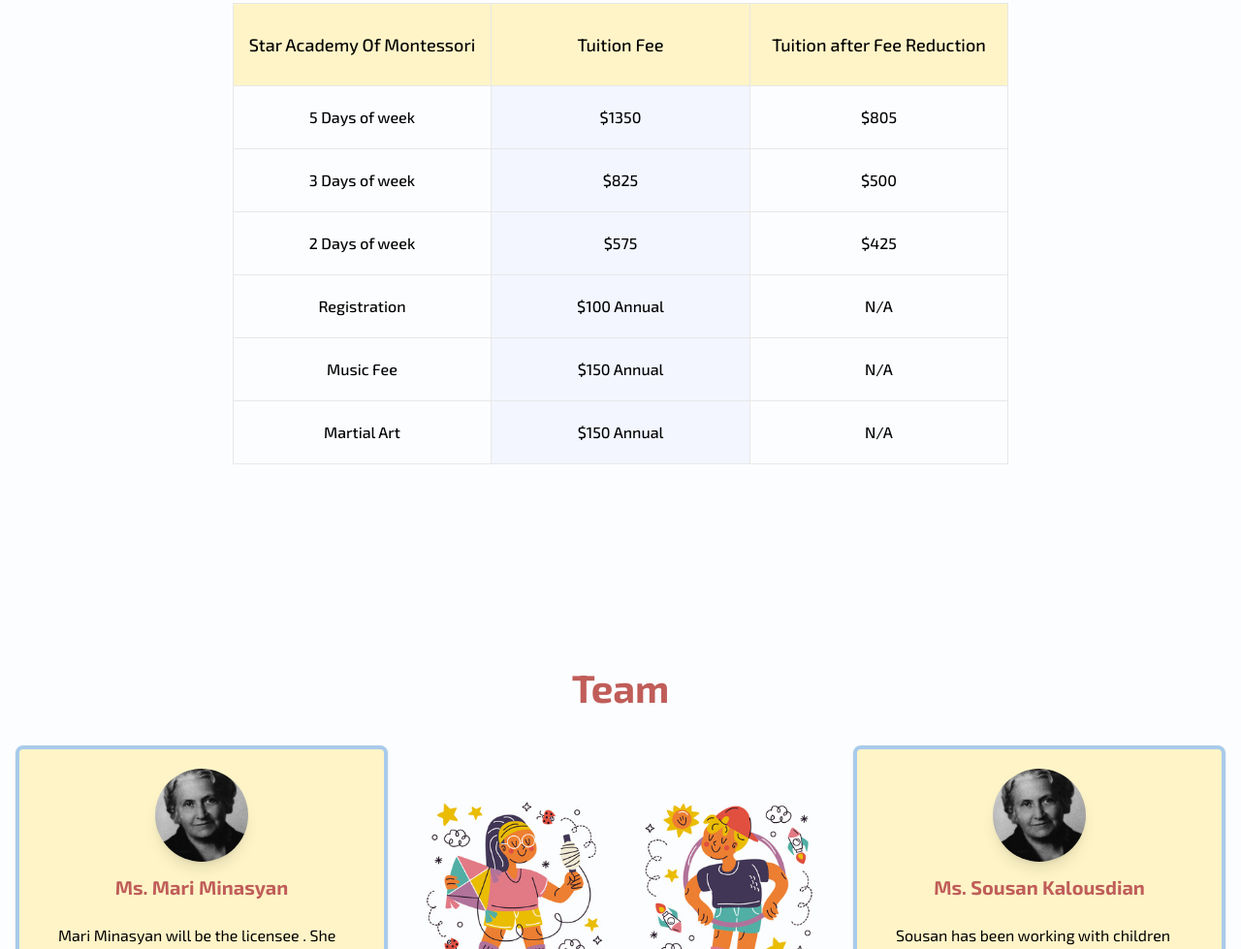
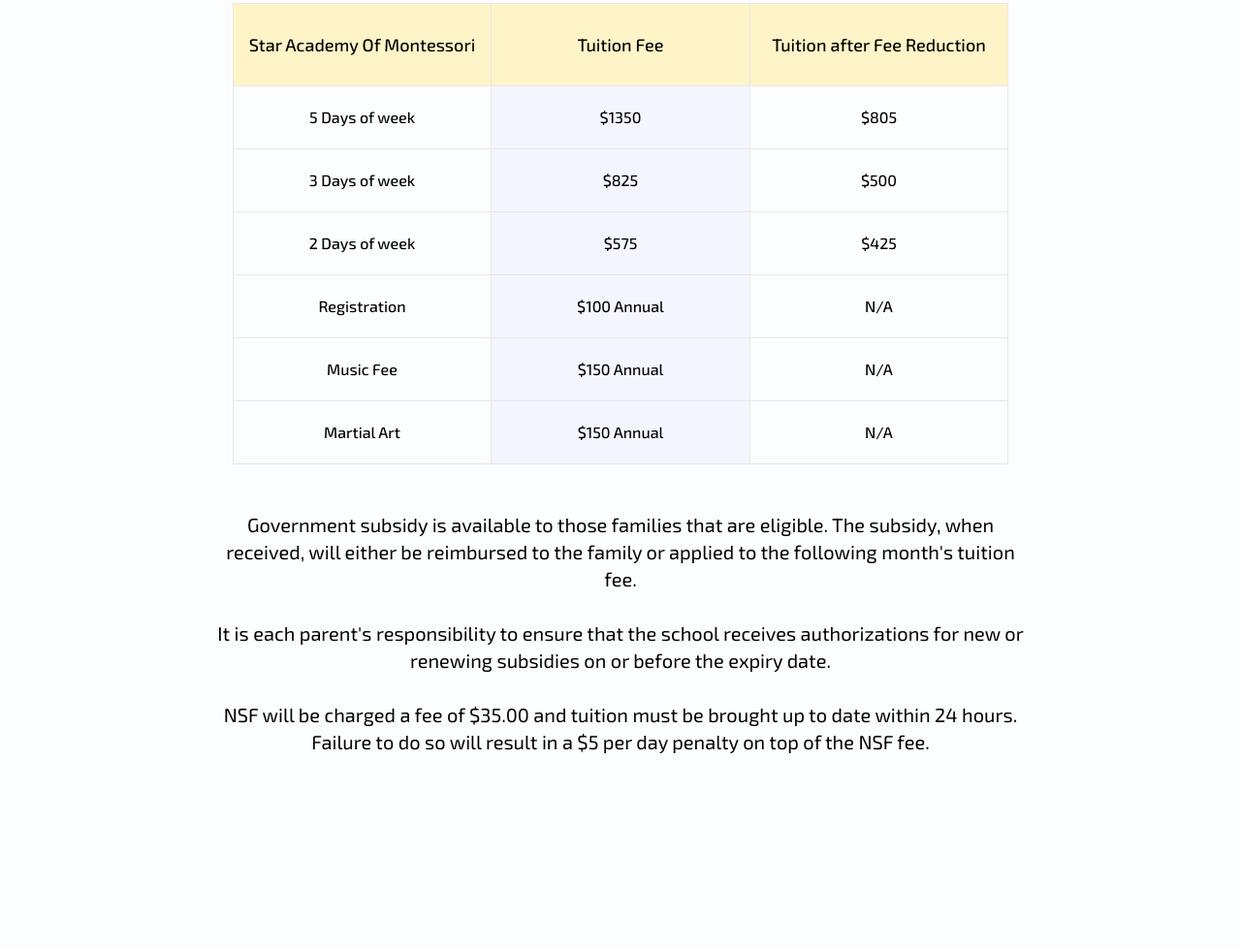
Before and after one commit to Mgrdich/star_academy, an Astro site: page / in a window 1280 px wide. Shown: the part 3372-4351 px from the top of the page at 97% size. Built offline with nearby package versions, Linux system fonts and the light colour scheme; Astro itself is replaced by a stand-in of ours.

Commit message:
minor fixes

```diff
--- a/src/components/Fees/Fees.astro
+++ b/src/components/Fees/Fees.astro
@@ -5,9 +5,23 @@
 ---
 
 <Section header="Fees" id={IDS.fees}>
-  <div class="mx-auto mb-12 w-2/3 text-center text-xl">
-    We are dedicated to preparing our students for a journey of lifelong
-    learning . We consider it a privilege to play a role in your child’s life
+  <div class="flex flex-col gap-12">
+    <p class="mx-auto w-2/3 text-center text-xl">
+      We are dedicated to preparing our students for a journey of lifelong
+      learning . We consider it a privilege to play a role in your child’s life
+    </p>
+    <FeesTable />
+    <p class="mx-auto w-2/3 text-center text-xl">
+      Government subsidy is available to those families that are eligible. The
+      subsidy, when received, will either be reimbursed to the family or applied
+      to the following month's tuition fee.
+      <br /><br />
+      It is each parent's responsibility to ensure that the school receives authorizations
+      for new or renewing subsidies on or before the expiry date.
+      <br /><br />
+      NSF will be charged a fee of $35.00 and tuition must be brought up to date
+      within 24 hours. Failure to do so will result in a $5 per day penalty on top
+      of the NSF fee.
+    </p>
   </div>
-  <FeesTable />
 </Section>
--- a/src/components/Team/Team.astro
+++ b/src/components/Team/Team.astro
@@ -1,5 +1,4 @@
 ---
-import { Icon } from "astro-icon/components";
 import Section from "../Section.astro";
 import { IDS } from "../helpers/constants";
 
```
